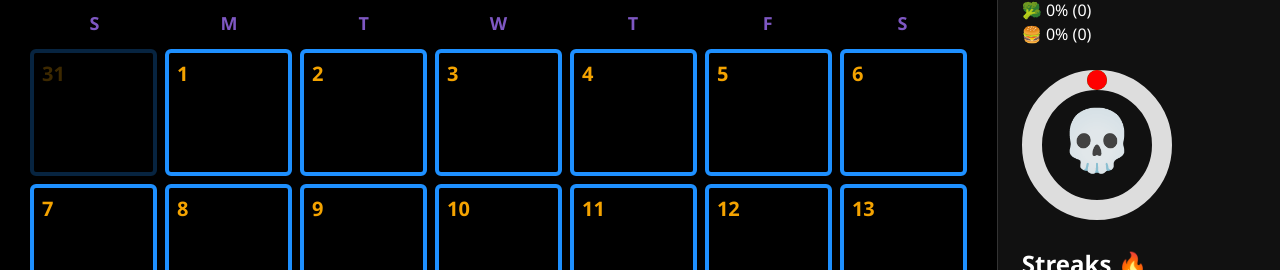
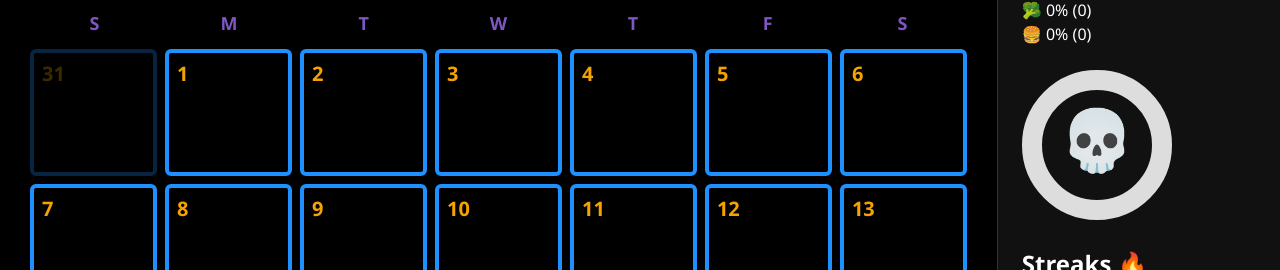
Before and after one commit to Aldomf/emoji-calendar, a React (Vite) app: page / in a window 1280 px wide. Shown: the part 136-406 px from the top of the page. Built offline with nearby package versions, Linux system fonts and the light colour scheme.

Commit message:
fixing 0%

```diff
--- a/src/svg/ProgressDonut.tsx
+++ b/src/svg/ProgressDonut.tsx
@@ -20,7 +20,7 @@ export default function ProgressDonut({
   // Emoji logic
   let moodEmoji = "😐"; // default neutral
 
-  if (healthyPct >= 95) moodEmoji = "👑";
+  if (healthyPct >= 95) moodEmoji = "❤️";
   else if (healthyPct >= 90) moodEmoji = "🤩";
   else if (healthyPct >= 80) moodEmoji = "😁";
   else if (healthyPct >= 70) moodEmoji = "🙂";
@@ -45,6 +45,7 @@ export default function ProgressDonut({
       />
 
       {/* Healthy segment */}
+      {healthyPct > 0 && (
         <circle
           cx={size / 2}
           cy={size / 2}
@@ -57,8 +58,10 @@ export default function ProgressDonut({
           strokeLinecap="round"
           transform={`rotate(-90 ${size / 2} ${size / 2})`}
         />
+      )}
 
       {/* Unhealthy segment */}
+      {unhealthyPct > 0 && (
         <circle
           cx={size / 2}
           cy={size / 2}
@@ -73,6 +76,7 @@ export default function ProgressDonut({
           strokeLinecap="round"
           transform={`rotate(-90 ${size / 2} ${size / 2})`}
         />
+      )}
 
       {/* Emoji in the center */}
       <text
@@ -80,7 +84,7 @@ export default function ProgressDonut({
         y="50%"
         dominantBaseline="middle"
         textAnchor="middle"
-        fontSize={size * 0.40}
+        fontSize={size * 0.4}
       >
         {moodEmoji}
       </text>
```
Lines whose indentation alone changed are shown as unchanged.
